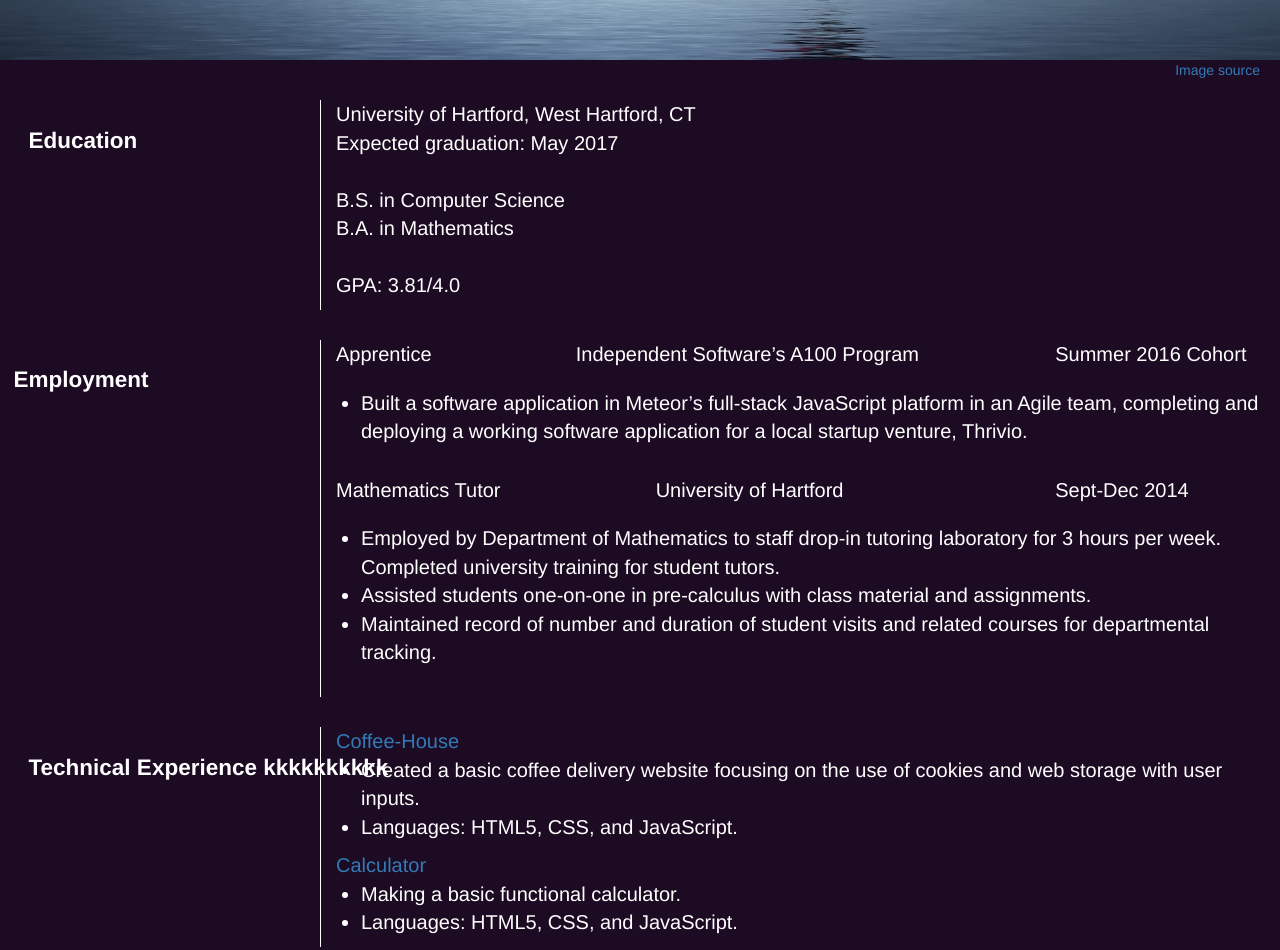
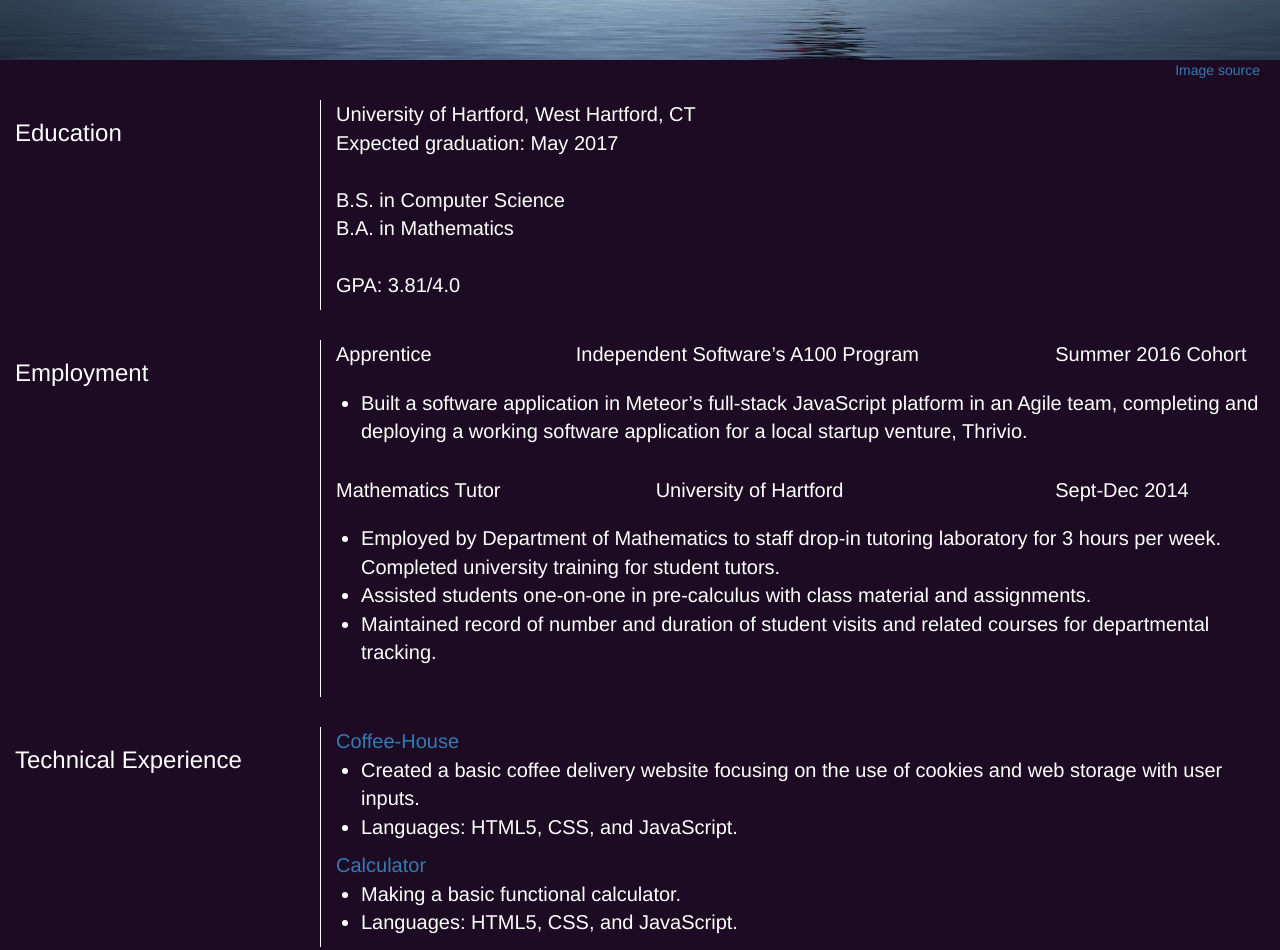
Before and after one commit to Dana94/danaottaviani.github.io, a plain HTML site: page index.html in a window 1280 px wide. Shown: the part 440-1390 px from the top of the page. Drawn offline with nearby package versions, Linux system fonts and the light colour scheme.

Commit message:
fixed the technical experience label from overflowing into the next column of its description

```diff
--- a/css/stylesheet.css
+++ b/css/stylesheet.css
@@ -39,11 +39,6 @@ h1{
 #me-div{
 	margin-top: 70px;
 	float: right;
-}
-
-.label{
-	font-size: 20px;
-	overflow-wrap: normal;/*?*/
 }
 
 /*bootstrap*/
--- a/index.html
+++ b/index.html
@@ -75,7 +75,7 @@
 			<div class="container-fluid">
 					<div class="row" id="edu">
 						<div class="col-sm-3">
-							<h2><span class="label">Education</span></h2>
+							<h3>Education</h3>
 						</div>
 						<div class="col-sm-9">
 							<p>University of Hartford, West Hartford, CT<br>Expected graduation: May 2017<br><br>B.S. in Computer Science<br>B.A. in Mathematics<br><br>GPA: 3.81/4.0</p>
@@ -87,9 +87,7 @@
 			<div class="container-fluid">
 					<div class="row" id="work">
 						<div class="col-sm-3">
-							<div class="row">
-								<h2><span class="label">Employment</span></h2>
-							</div>
+							<h3>Employment</h3>
 						</div>
 						<div class="col-sm-9">
 							<div class="row">
@@ -133,11 +131,7 @@
 		    <div class="container-fluid">
 					<div class="row" id="tech">
 						<div class="col-sm-3">
-							<div class="row">
-								<div class="col-sm-12">
-									<h2><span class="label">Technical Experience kkkkkkkkkk</span></h2>
-								</div>
-							</div>
+							<h3>Technical Experience</h3>
 						</div>
 						<div class="col-sm-9">
 							<div class="row">
@@ -179,7 +173,7 @@
 			<div class="container-fluid">
 					<div class="row" id="honors">
 						<div class="col-sm-3">
-							<h2><span class="label">Honors</span></h2>
+							<h3>Honors</h3>
 						</div>
 						<div class="col-sm-9">
 							<div class="row award">
@@ -213,7 +207,7 @@
 			<div class="container-fluid">
 					<div class="row" id="classes">
 						<div class="col-sm-3">
-							<h2><span class="label">Courses</span></h2>
+							<h3>Courses</h3>
 						</div>
 						<div class="col-sm-9">
 							<ul>
@@ -235,7 +229,7 @@
 	        <div class="container-fluid">
 	       		<div class="row" id="skills">
 	       			<div class="col-sm-3">
-						<h2><span class="label">Skills</span></h2>
+						<h3>Skills</h3>
 					</div>
 					<div class="col-sm-9">
 					   <!--Java logo and JS logo source: https://www.iconfinder.com/iconsets/scripting-and-programming-languages-->
```
